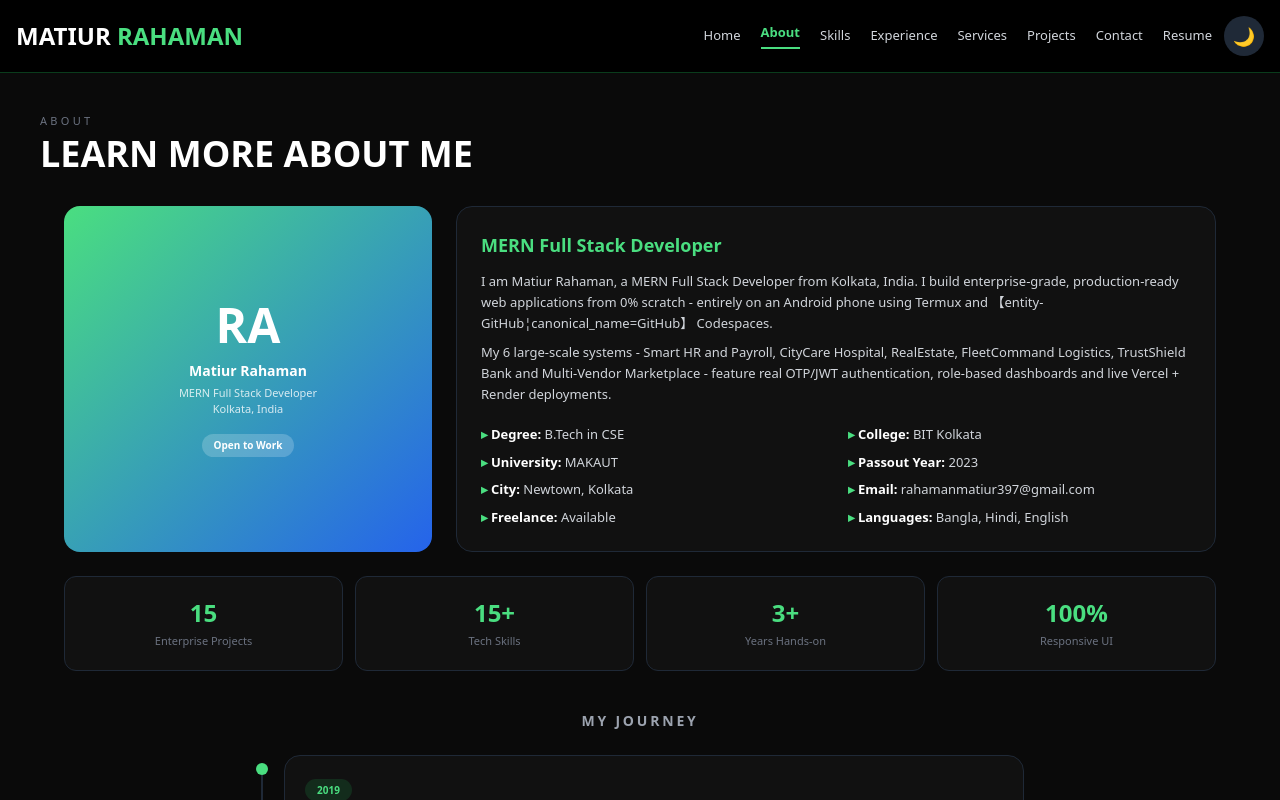
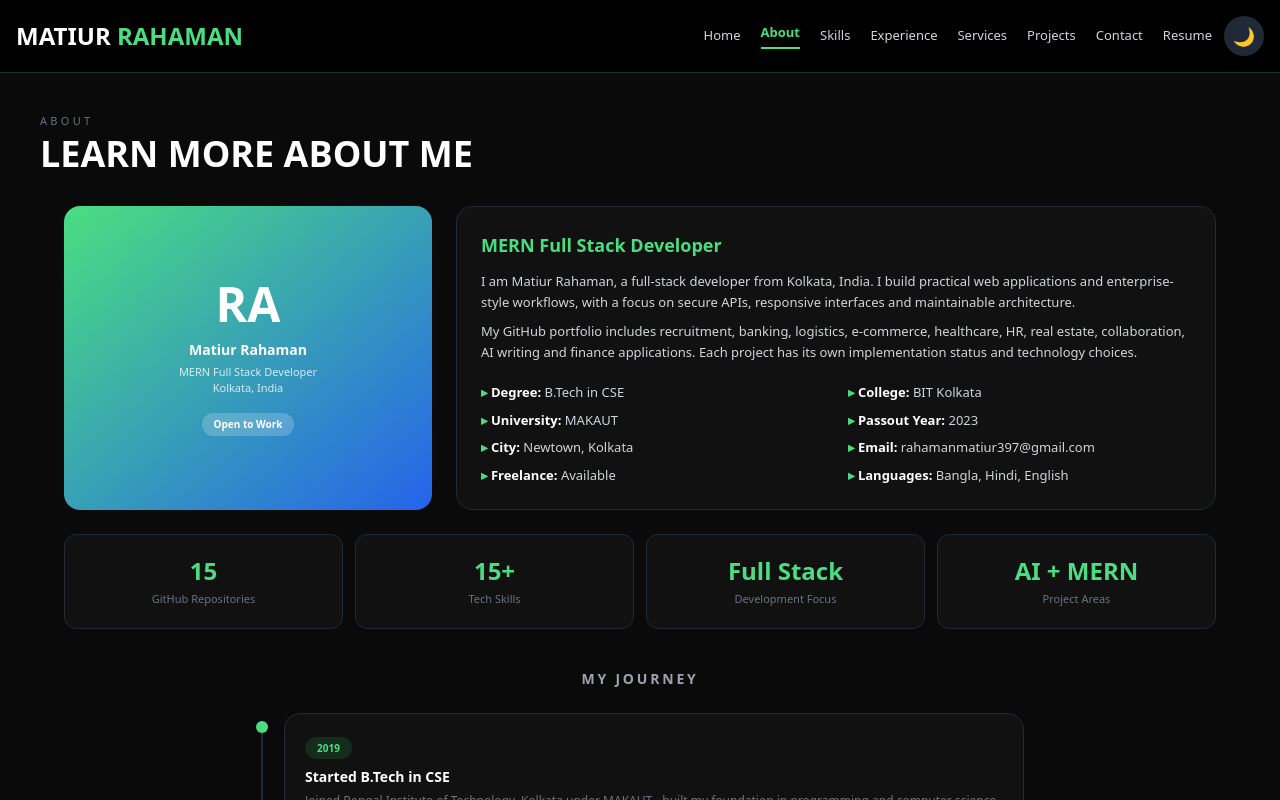
Before and after one commit to matiur25580/Developer-Portfolio, a React (Vite) app in the folder client/: page / in a window 1280 px wide. Both pictures are taken after a click on the button "About". Shown: the top 800 px of the page. Built offline with nearby package versions, Linux system fonts and the light colour scheme.

Commit message:
remove inconsistent portfolio claims and align profile narrative

```diff
--- a/client/src/components/Pages.jsx
+++ b/client/src/components/Pages.jsx
@@ -62,10 +62,10 @@ export function AboutPage(){
     ["Languages","Bangla, Hindi, English"],
   ];
   const stats=[
-    ["15","Enterprise Projects"],
+    ["15","GitHub Repositories"],
     ["15+","Tech Skills"],
-    ["3+","Years Hands-on"],
-    ["100%","Responsive UI"],
+    ["Full Stack","Development Focus"],
+    ["AI + MERN","Project Areas"],
   ];
   const points=[
     ["Full-stack product development","Built a varied portfolio of web applications using React/Preact, Node.js, Express and MongoDB."],
@@ -87,14 +87,10 @@ export function AboutPage(){
         <div className="md:col-span-2 bg-[#111] border border-gray-800 rounded-2xl p-6">
           <h3 className="text-green-400 font-bold text-lg">MERN Full Stack Developer</h3>
           <p className="text-[13px] text-gray-300 mt-3 leading-relaxed">
-            I am Matiur Rahaman, a MERN Full Stack Developer from Kolkata, India. I build enterprise-grade,
-            production-ready web applications from 0% scratch - entirely on an Android phone using
-            Termux and 【entity-GitHub¦canonical_name=GitHub】 Codespaces.
+            I am Matiur Rahaman, a full-stack developer from Kolkata, India. I build practical web applications and enterprise-style workflows, with a focus on secure APIs, responsive interfaces and maintainable architecture.
           </p>
           <p className="text-[13px] text-gray-300 mt-2 leading-relaxed">
-            My 6 large-scale systems - Smart HR and Payroll, CityCare Hospital, RealEstate, FleetCommand
-            Logistics, TrustShield Bank and Multi-Vendor Marketplace - feature real OTP/JWT authentication,
-            role-based dashboards and live Vercel + Render deployments.
+            My GitHub portfolio includes recruitment, banking, logistics, e-commerce, healthcare, HR, real estate, collaboration, AI writing and finance applications. Each project has its own implementation status and technology choices.
           </p>
           <div className="grid grid-cols-1 sm:grid-cols-2 gap-x-6 gap-y-2 mt-5 text-[13px]">
             {info.map((x,i)=>(
@@ -116,7 +112,7 @@ export function AboutPage(){
   {[
     ["2019","Started B.Tech in CSE","Joined Bengal Institute of Technology, Kolkata under MAKAUT - built my foundation in programming and computer science."],
     ["2023","Graduated + MERN Internship","Completed B.Tech and a 6-month MERN web development internship. Received a 35k/month MNC offer via campus placement."],
-    ["2023 - 2025","Self-driven mastery","Mastered the full MERN stack by building real projects end-to-end - entirely on an Android phone with Termux and GitHub Codespaces."],
+    ["2023 - 2025","Self-driven development","Built and iterated on full-stack applications, strengthening skills across frontend, backend, databases and deployment workflows."],
     ["2026","Expanded full-stack portfolio","Continued developing and documenting projects across recruitment, AI writing, fintech, logistics, healthcare, e-commerce and business operations."],
   ].map((j,i,arr)=>(
     <div key={i} className="flex gap-4">
@@ -275,7 +271,7 @@ export function ServicesPage(){
     <div className="bg-[#0a0a0a] text-white p-6 md:p-10 min-h-screen">
       <p className="text-[11px] tracking-[0.3em] text-gray-500">SERVICES</p>
       <h2 className="text-3xl md:text-4xl font-extrabold mb-2">MY SERVICES</h2>
-      <p className="text-sm text-gray-500 mb-8 max-w-2xl">As a MERN Full Stack Developer, I deliver end-to-end production-ready solutions.</p>
+      <p className="text-sm text-gray-500 mb-8 max-w-2xl">As a Full-Stack Developer, I build practical web applications with clear workflows, secure APIs and responsive user experiences.</p>
       <div className="grid md:grid-cols-2 lg:grid-cols-3 gap-4 max-w-6xl mx-auto">
         {s.map((x,i)=>(
           <div key={i} className="bg-[#111] border border-gray-800 hover:border-green-500 rounded-2xl p-6 transition">
```
